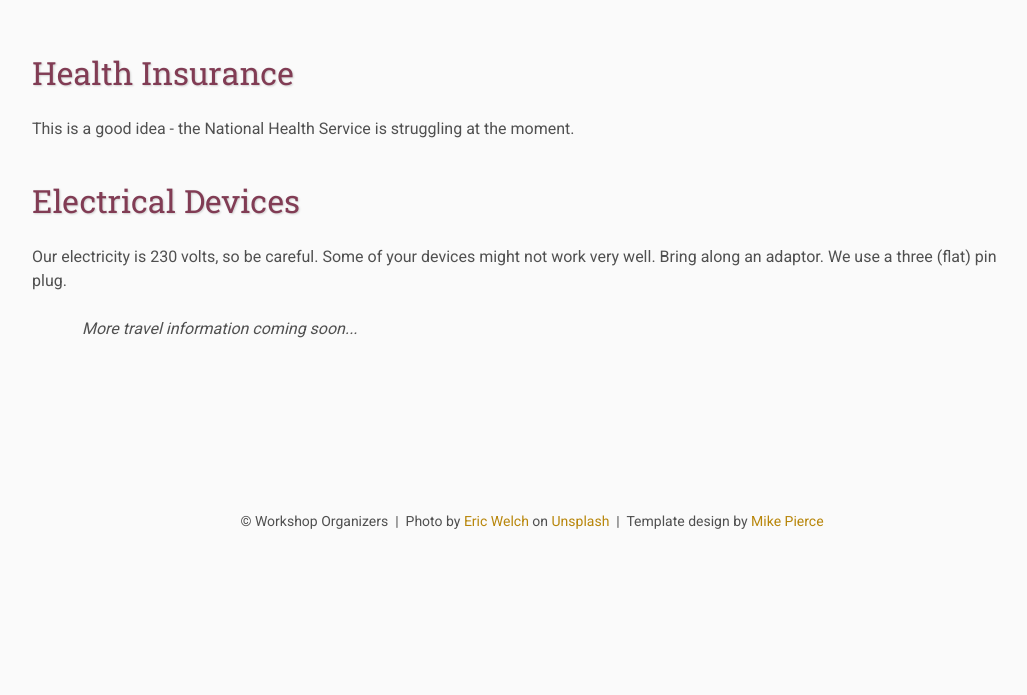
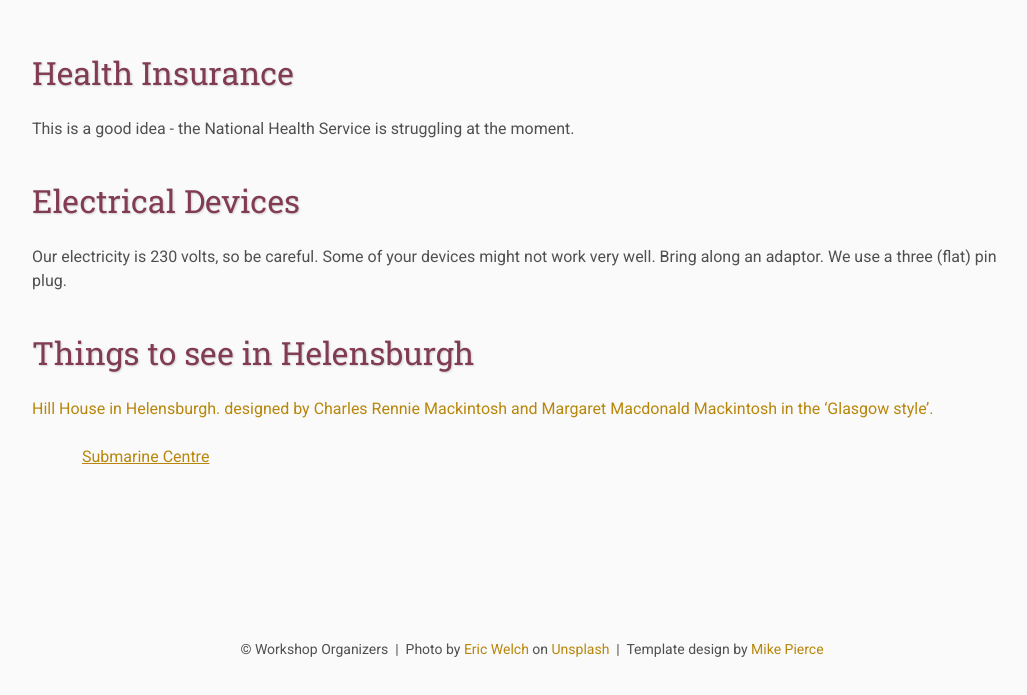
Before and after one commit to drw2023/drw2023.github.io, a plain HTML site: page travel/index.html in a window 1280 px wide. Shown: the part 2791-3486 px from the top of the page, without its empty margins (108-1135 px from the left). Before the commit the page ends 3384 px from the top, so only its background shows below. Drawn offline with Linux system fonts and the light colour scheme; files that its build step writes are made by us from their sources; grey boxes are pictures that could not be loaded.

Commit message:
Update index.html

```diff
--- a/travel/index.html
+++ b/travel/index.html
@@ -101,7 +101,11 @@ getting across the river, but it's quite a distance.
                  Our electricity is 230 volts, so be careful. Some of your devices might not work very well. Bring along an adaptor.
                  We use a three (flat) pin plug.
     <p>
-        <i>More travel information coming soon...</i>
+                 <h2>Things to see in Helensburgh</h2>
+                 <a href="https://www.nts.org.uk/visit/places/the-hill-house"> Hill House in Helensburgh.  designed by Charles Rennie Mackintosh and Margaret Macdonald Mackintosh in the ‘Glasgow style’.
+                     </a>
+                 <p>
+                     <a href="https://www.submarinecentre.org/exhibitions-1">Submarine Centre</a>
     </p>
 
     <footer>
```
